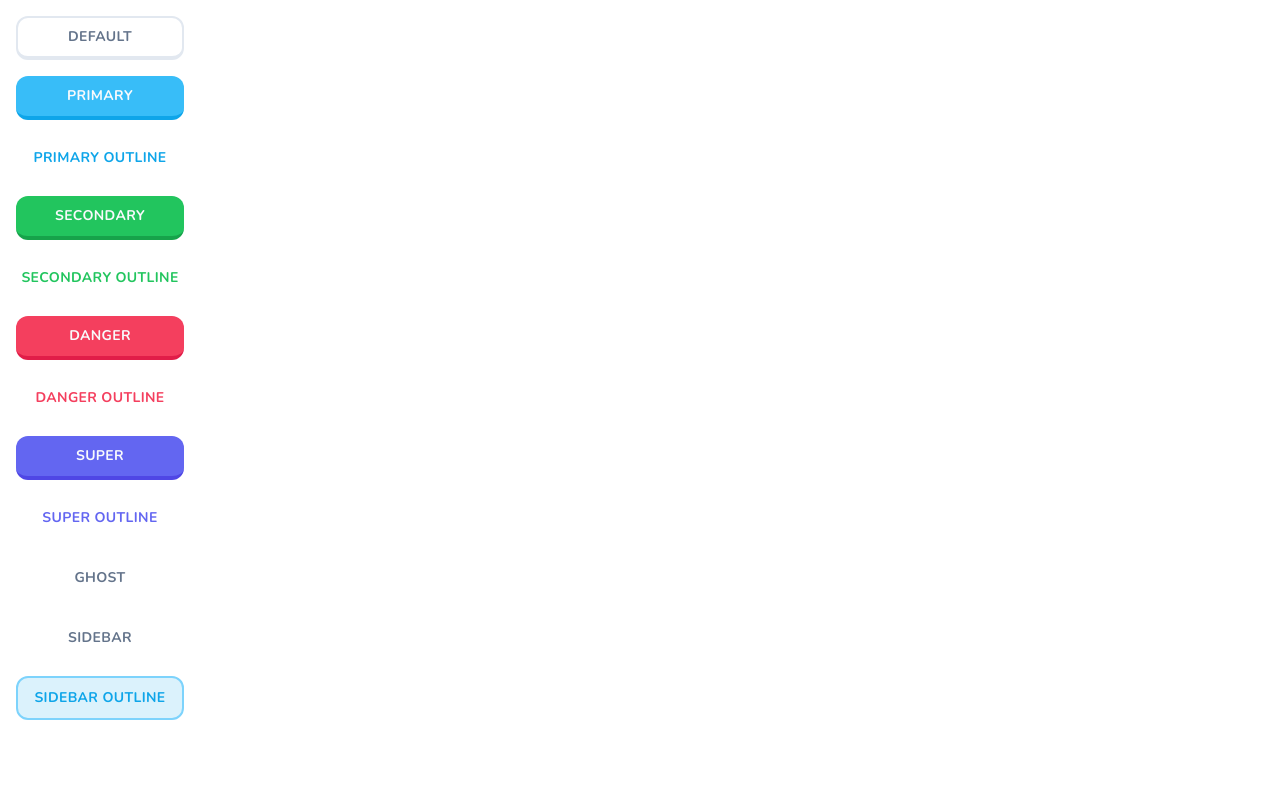
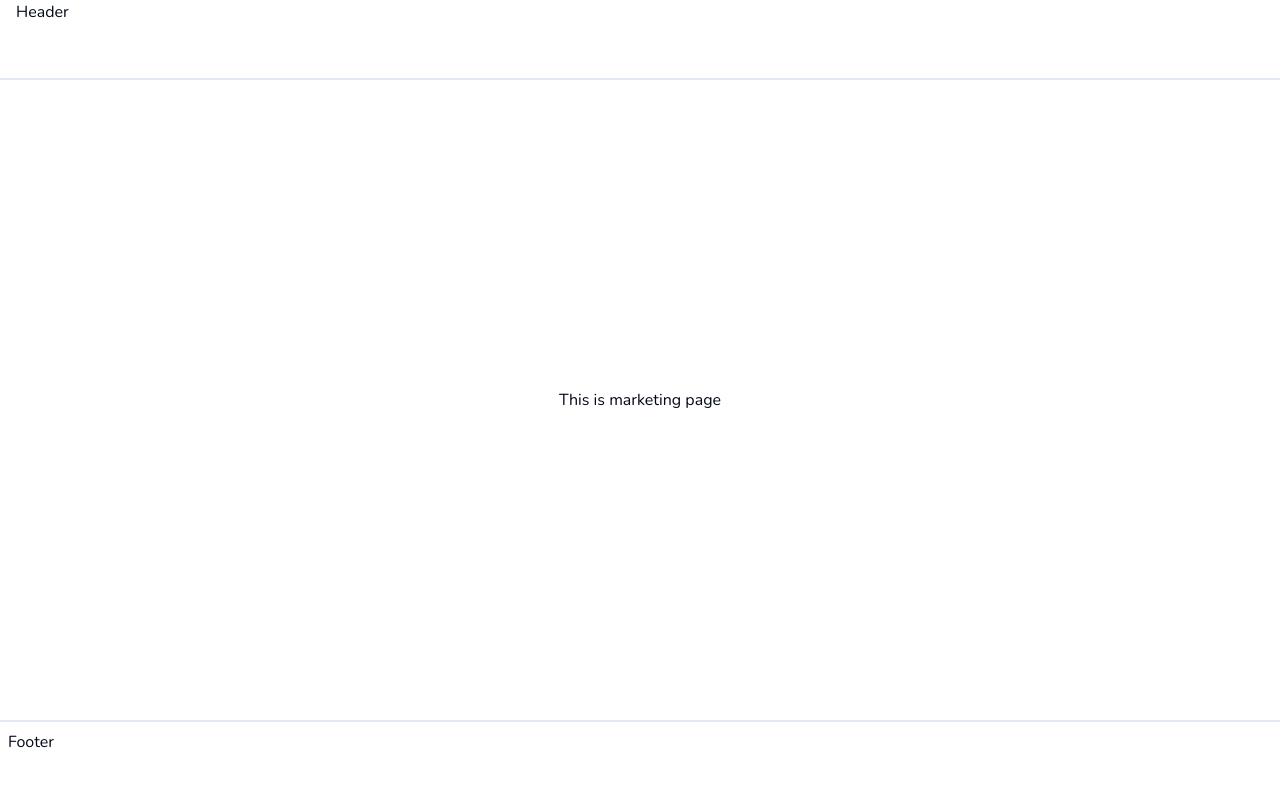
Before and after one commit to kyle-233/next-lingo-ts, a Next.js app: page / in a window 1280 px wide. Shown: the top 786 px of the page. Built offline with nearby package versions, Linux system fonts and the light colour scheme.

Commit message:
feat: add main page layout header footer

```diff
--- /dev/null
+++ b/app/(marketing)/footer.tsx
@@ -0,0 +1,7 @@
+export const Footer = () => {
+  return (
+    <footer className="hidden lg:block h-20 w-full border-t-2 border-slate-200 p-2">
+      Footer
+    </footer>
+  )
+}
--- /dev/null
+++ b/app/(marketing)/header.tsx
@@ -0,0 +1,7 @@
+export const Header = () => {
+  return (
+    <header className="h-20 w-full border-b-2 border-slate-200 px-4">
+      Header
+    </header>
+  )
+}
--- /dev/null
+++ b/app/(marketing)/layout.tsx
@@ -0,0 +1,19 @@
+import { Footer } from './footer'
+import { Header } from './header'
+
+type Props = {
+  children: React.ReactNode
+}
+const MarketingLayout = ({ children }: Props) => {
+  return (
+    <div className="min-h-screen flex flex-col">
+      <Header />
+      <main className="flex-1 flex felx-col items-center justify-center">
+        {children}
+      </main>
+      <Footer />
+    </div>
+  )
+}
+
+export default MarketingLayout
--- /dev/null
+++ b/app/(marketing)/page.tsx
@@ -0,0 +1,3 @@
+export default function Home() {
+  return <div>This is marketing page</div>
+}
--- a/app/page.tsx
+++ /dev/null
@@ -1,20 +0,0 @@
-import { Button } from '@/components/ui/button'
-
-export default function Home() {
-  return (
-    <div className="p-4 space-y-4 flex flex-col max-w-[200px]">
-      <Button>default</Button>
-      <Button variant="primary">primary</Button>
-      <Button variant="primaryOutline">primary outline</Button>
-      <Button variant="secondary">secondary</Button>
-      <Button variant="secondaryOutline">secondary outline</Button>
-      <Button variant="danger">danger</Button>
-      <Button variant="dangerOutline">danger outline</Button>
-      <Button variant="super">super</Button>
-      <Button variant="superOutline">super outline</Button>
-      <Button variant="ghost">ghost</Button>
-      <Button variant="sidebar">sidebar</Button>
-      <Button variant="sidebarOutline">sidebar outline</Button>
-    </div>
-  )
-}
```
